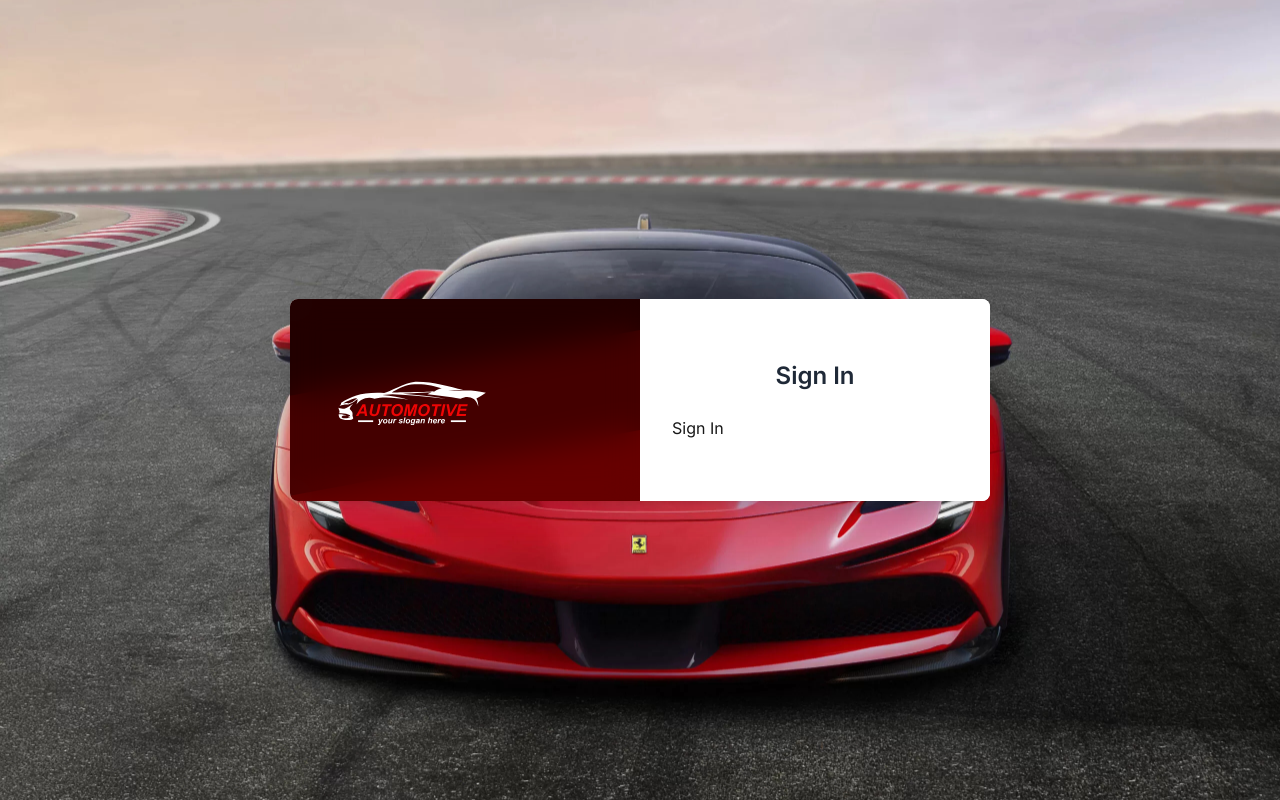
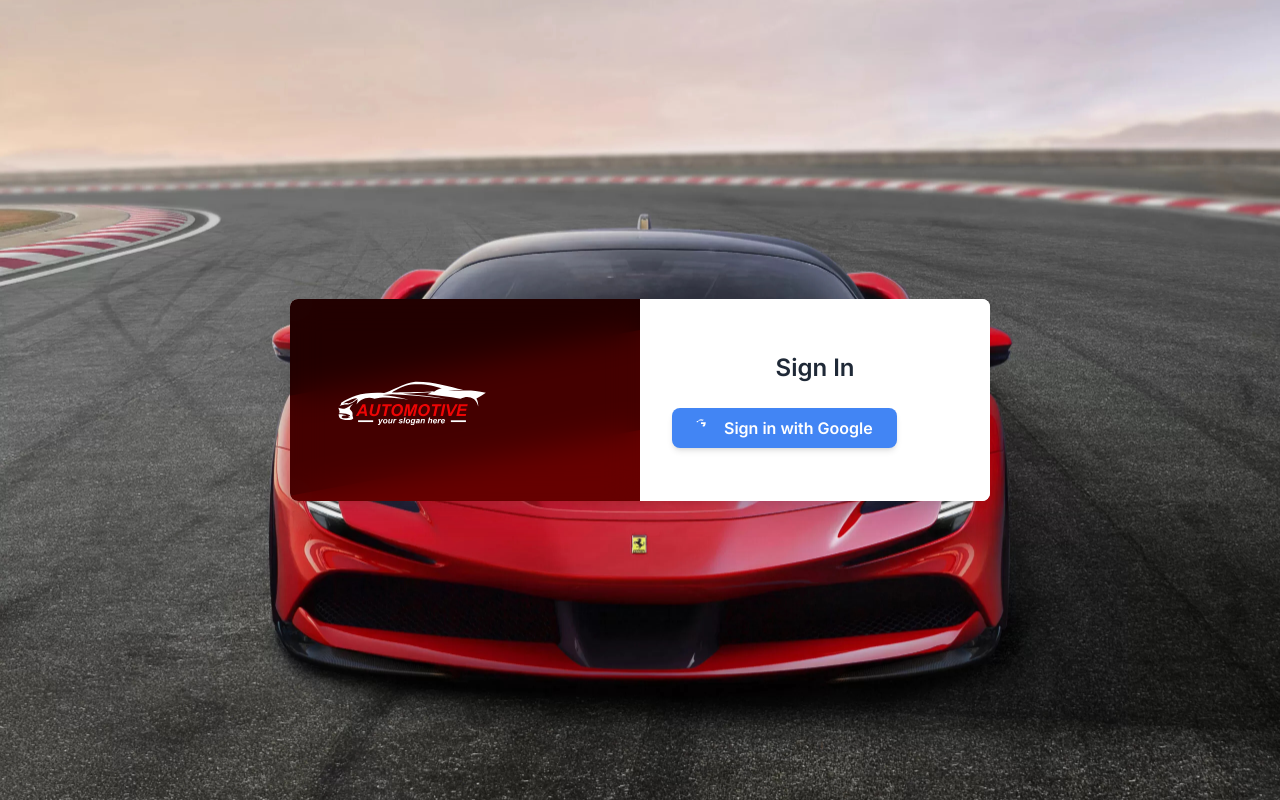
Before and after one commit to Andrex2605/vehiclestore, a Next.js app: page / in a window 1280 px wide. Built offline with nearby package versions, Linux system fonts and the light colour scheme; no server answers.

Commit message:
fix: :ambulance: userouter changed

```diff
--- a/src/components/buttonAuth.tsx
+++ b/src/components/buttonAuth.tsx
@@ -3,33 +3,83 @@
 import { useUserSession } from '@/hooks/use_user_session';
 import { signInWithGoogle, signOutWithGoogle } from '@/lib/auth';
 import { createSession, removeSession } from '@/actions/auth-actions';
-import { useRouter } from 'next/router';
 
 export function ButtonAuth({ session }: { session: string | null }) {
-  const router = useRouter();
   const userSessionId = useUserSession(session);
 
   const handleSignIn = async () => {
     const userUid = await signInWithGoogle();
     if (userUid) {
       await createSession(userUid);
-      router.push("/home")
+      window.location.href = '/home'; // Redirige a la página de inicio
     }
   };
 
   const handleSignOut = async () => {
     await signOutWithGoogle();
     await removeSession();
+    window.location.href = '/login'; // Redirige a la página de login
   };
 
   if (!userSessionId) {
     return (
-        <button onClick={handleSignIn}>Sign In</button>
+      <button
+        onClick={handleSignIn}
+        className="flex items-center justify-center px-6 py-2 bg-[#4285F4] text-white font-semibold rounded-lg shadow-md hover:bg-[#357AE8] transition duration-300"
+      >
+        <svg
+          className="w-5 h-5 mr-2"
+          xmlns="http://www.w3.org/2000/svg"
+          viewBox="0 0 48 48"
+          width="24"
+          height="24"
+        >
+          <path
+            fill="#fff"
+            d="M23.49 12.3c0-.72-.06-1.41-.18-2.07H12v4.02h6.3c-.27 1.42-1.05 2.62-2.19 3.35v2.78h3.56c2.09-1.92 3.29-4.77 3.29-8.07z"
+          ></path>
+          <path
+            fill="#fff"
+            d="M12 6.24c1.1 0 2.04.37 2.74.98l2.03-2.03C15.74 4.03 14.01 3 12 3 9.03 3 6.45 4.71 5.53 7.48l-3.77-.02v2.78h2.26c1.29-2.37 3.73-4.02 6.98-4.02z"
+          ></path>
+          <path
+            fill="#fff"
+            d="M5.53 7.48C6.45 4.71 9.03 3 12 3c2.01 0 3.74 1.03 4.77 2.95l2.03-2.03C15.74 4.03 14.01 3 12 3 9.03 3 6.45 4.71 5.53 7.48z"
+          ></path>
+        </svg>
+        Sign in with Google
+      </button>
     );
   }
-  return( <button onClick={handleSignOut} className='text-lg font-semibold hover:text-gray-300 transition duration-300'>LogOut</button>)
 
-
+  return (
+    <button
+      onClick={handleSignOut}
+      className="flex items-center justify-center px-6 py-2 bg-[#db4437] text-white font-semibold rounded-lg shadow-md hover:bg-[#c1351d] transition duration-300"
+    >
+      <svg
+        className="w-5 h-5 mr-2"
+        xmlns="http://www.w3.org/2000/svg"
+        viewBox="0 0 48 48"
+        width="24"
+        height="24"
+      >
+        <path
+          fill="#fff"
+          d="M23.49 12.3c0-.72-.06-1.41-.18-2.07H12v4.02h6.3c-.27 1.42-1.05 2.62-2.19 3.35v2.78h3.56c2.09-1.92 3.29-4.77 3.29-8.07z"
+        ></path>
+        <path
+          fill="#fff"
+          d="M12 6.24c1.1 0 2.04.37 2.74.98l2.03-2.03C15.74 4.03 14.01 3 12 3 9.03 3 6.45 4.71 5.53 7.48l-3.77-.02v2.78h2.26c1.29-2.37 3.73-4.02 6.98-4.02z"
+        ></path>
+        <path
+          fill="#fff"
+          d="M5.53 7.48C6.45 4.71 9.03 3 12 3c2.01 0 3.74 1.03 4.77 2.95l2.03-2.03C15.74 4.03 14.01 3 12 3 9.03 3 6.45 4.71 5.53 7.48z"
+        ></path>
+      </svg>
+      LogOut
+    </button>
+  );
 }
 
 export default ButtonAuth;
```
